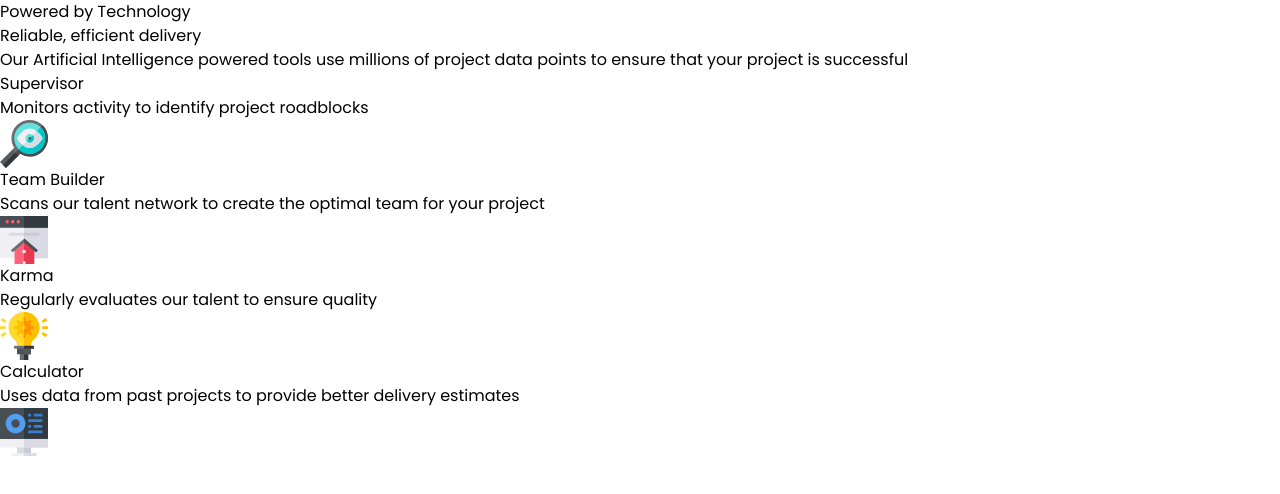
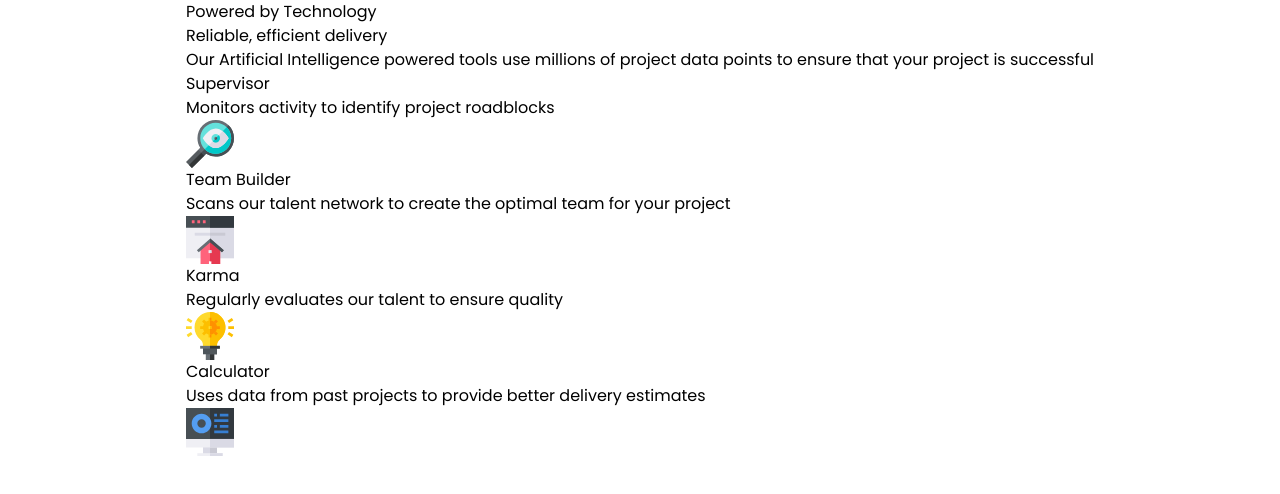
Before and after one commit to palmeiroerick/four-card-feature-section, a Next.js app: page / in a window 1280 px wide. Shown: the top 494 px of the page. Built offline with nearby package versions, Linux system fonts and the light colour scheme.

Commit message:
style: add mobile styles to body

```diff
--- a/app/layout.tsx
+++ b/app/layout.tsx
@@ -17,7 +17,9 @@ export const metadata: Metadata = {
 const RootLayout = ({ children }: { children: ReactNode }) => {
   return (
     <html lang="en">
-      <body className={poppins.className}>{children}</body>
+      <body className={`${poppins.className} flex flex-col items-center`}>
+        {children}
+      </body>
     </html>
   );
 };
```
